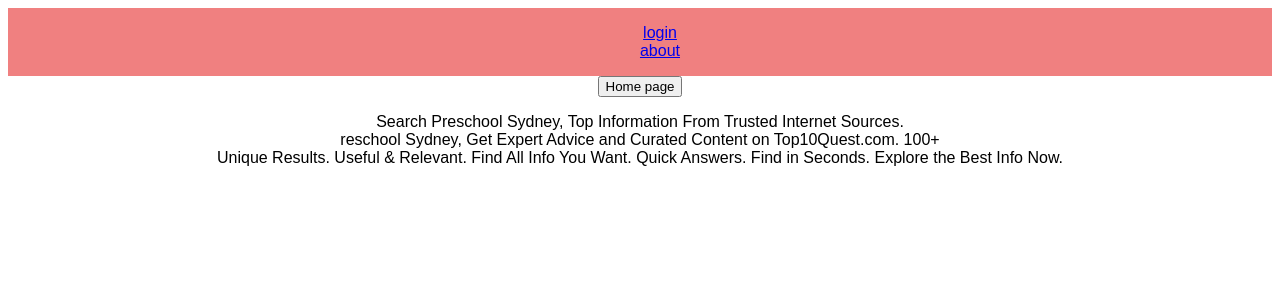
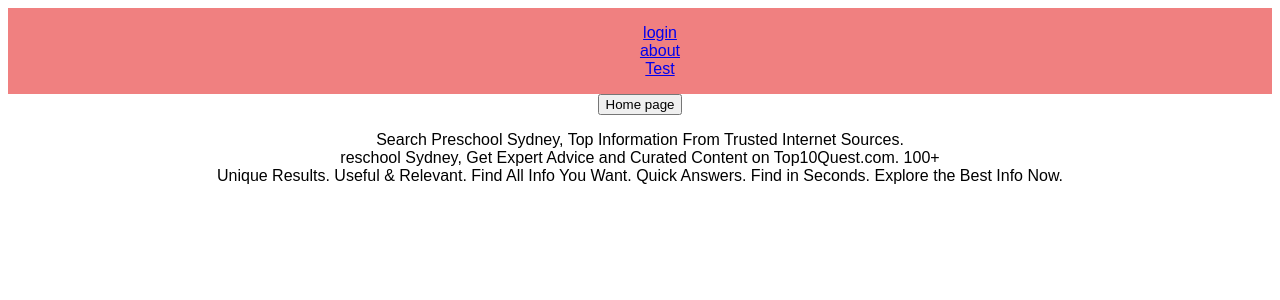
Before and after one commit to KrishnamrajaT/Routing, a React (Create React App) app: page / in a window 1280 px wide. Shown: the top 300 px of the page. Built offline with nearby package versions, Linux system fonts and the light colour scheme.

Commit message:
Added Route

```diff
--- a/src/App.js
+++ b/src/App.js
@@ -6,6 +6,7 @@ import Home from "./pages/home";
 import { BrowserRouter, Route, Routes, Link } from "react-router-dom";
 import Login from "./pages/login";
 import About from "./pages/about";
+import Test from "./pages/Test";
 export default function App() {
   return (
     <div className="App">
@@ -15,6 +16,7 @@ export default function App() {
           <Route exact path="/" element={<Home />}></Route>
           <Route exact path="/Login" element={<Login />}></Route>
           <Route exact path="/About" element={<About />}></Route>
+          <Route exact path="/Test" element={<Test />}></Route>
         </Routes>
       </BrowserRouter>
     </div>
--- /dev/null
+++ b/src/Test.jsx
@@ -0,0 +1,11 @@
+import react from "react";
+
+export default function Test() {
+  return (
+    <div>
+      <button>Test page</button>
+
+
+    </div>
+  );
+}
--- a/src/pages/nav.jsx
+++ b/src/pages/nav.jsx
@@ -12,6 +12,9 @@ export default function Nav() {
           <Link to="/about">
             <li>about</li>
           </Link>
+          <Link to="/Test">
+            <li>Test</li>
+          </Link>
         </ul>
       </nav>
     </div>
```
